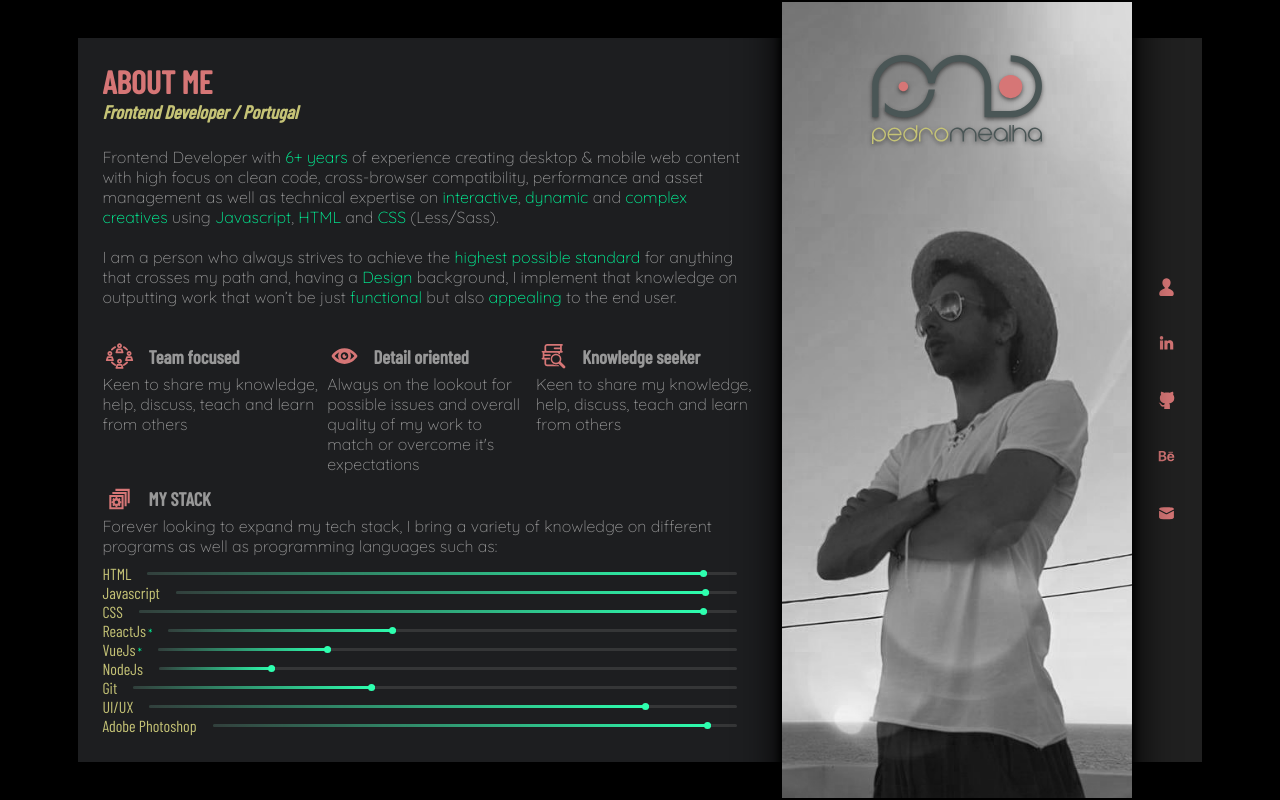
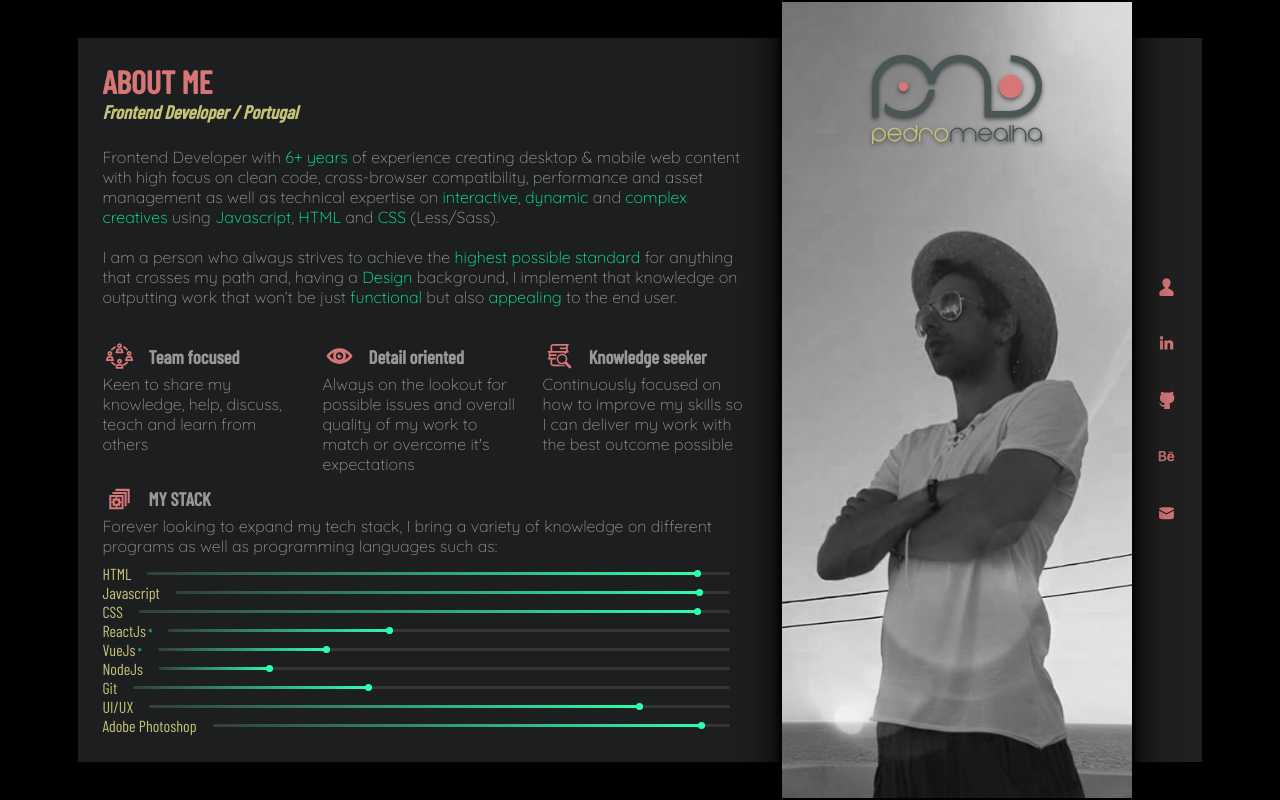
Before and after one commit to PedroMealha/react-website, a React (Create React App) app: page / in a window 1280 px wide. Built offline with nearby package versions, Linux system fonts and the light colour scheme.

Commit message:
style updates | fixed nav click bug

```diff
--- a/src/components/main-content/main-content.styles.scss
+++ b/src/components/main-content/main-content.styles.scss
@@ -10,7 +10,7 @@
 	>*:nth-child(2) {
 		overflow     : hidden;
 		overflow-y   : scroll;
-		padding-right: .3em;
+		padding-right: .7em;
 	}
 }
 
--- a/src/components/nav-button/nav-button.component.jsx
+++ b/src/components/nav-button/nav-button.component.jsx
@@ -45,6 +45,7 @@ const NavButton = ({ buttonType }) => {
 		updateCurrentSection();
 		navigate(path);
 	};
+
 	const handleExternalClick = url => window.open(url);
 
 	const BUTTON_TYPES = {
@@ -83,7 +84,7 @@ const NavButton = ({ buttonType }) => {
 	const { Icon, url, tooltip } = BUTTON_TYPES[buttonType];
 
 	return (
-		<div className="nav-button" onMouseMove={ e => toolTipMOnMouseMove(e) } onMouseLeave={ e => toolTipMOnMouseLeave(e) } onClick={ url }>
+		<div className="nav-button" onMouseMove={ e => toolTipMOnMouseMove(e) } onMouseLeave={ e => toolTipMOnMouseLeave(e) } onMouseUp={ e => toolTipMOnMouseLeave(e) } onClick={ url } >
 			<Icon className="nav-icon" />
 			<ToolTip tooltip={ tooltip } />
 		</div>
--- a/src/components/stack-card/stack-card.component.jsx
+++ b/src/components/stack-card/stack-card.component.jsx
@@ -20,7 +20,7 @@ const StackCard = ({ stackType }) => {
 		books: {
 			Icon: Books,
 			title: 'Knowledge seeker',
-			description: 'Keen to share my knowledge, help, discuss, teach and learn from others'
+			description: 'Continuously focused on how to improve my skills so I can deliver my work with the best outcome possible'
 		},
 		stack: {
 			Icon: Stack,
--- a/src/index.scss
+++ b/src/index.scss
@@ -3,7 +3,8 @@
 html,
 body,
 #root {
-	height: 100%;
+	height     : 100%;
+	user-select: none;
 }
 
 body {
--- a/src/routes/about/about.styles.scss
+++ b/src/routes/about/about.styles.scss
@@ -23,10 +23,6 @@
 	}
 
 	.stack-card {
-		&:not(:first-child):not(:last-child) {
-			padding: 0 .5em;
-		}
-
 		h3 {
 			margin-left: .6em;
 		}
@@ -35,6 +31,7 @@
 	.strengths {
 		display              : grid;
 		grid-template-columns: repeat(3, 1fr);
+		gap                  : 1em;
 	}
 
 	.stack {
@@ -65,14 +62,7 @@
 
 		.strengths {
 			grid-template-columns: 1fr;
-
-			.stack-card {
-				margin-bottom: 1em;
-
-				&:not(:first-child):not(:last-child) {
-					padding: 0;
-				}
-			}
+			margin-bottom: 1em;
 		}
 	}
 }
```
